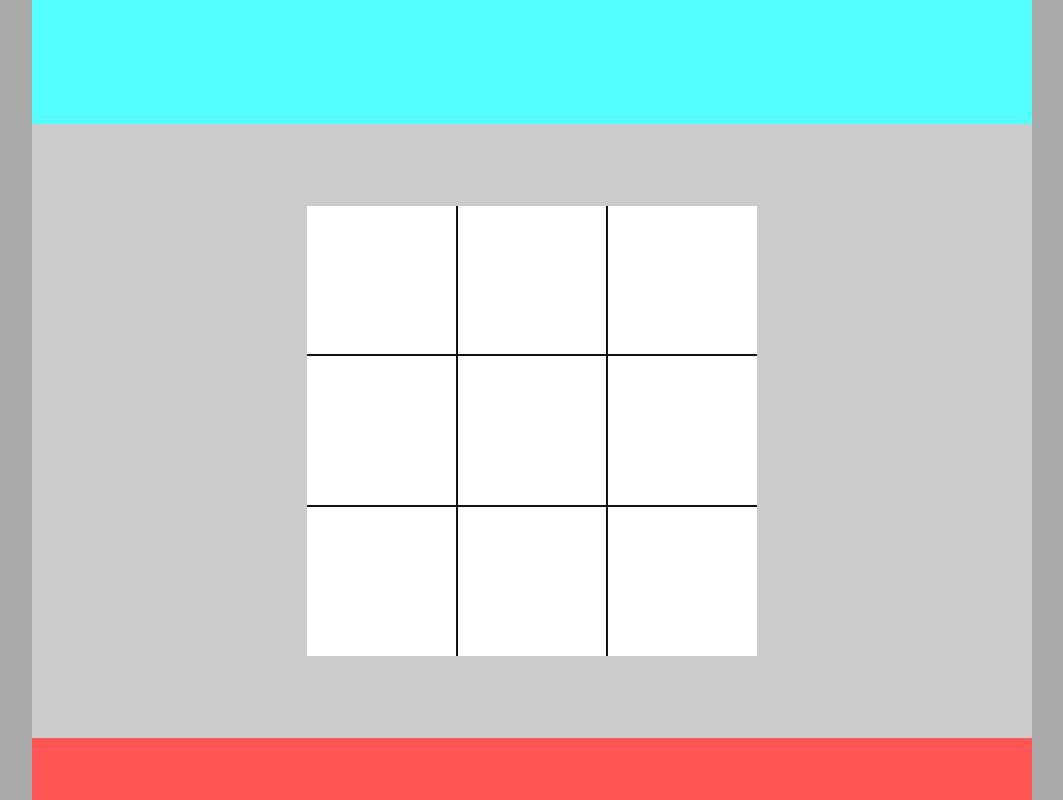
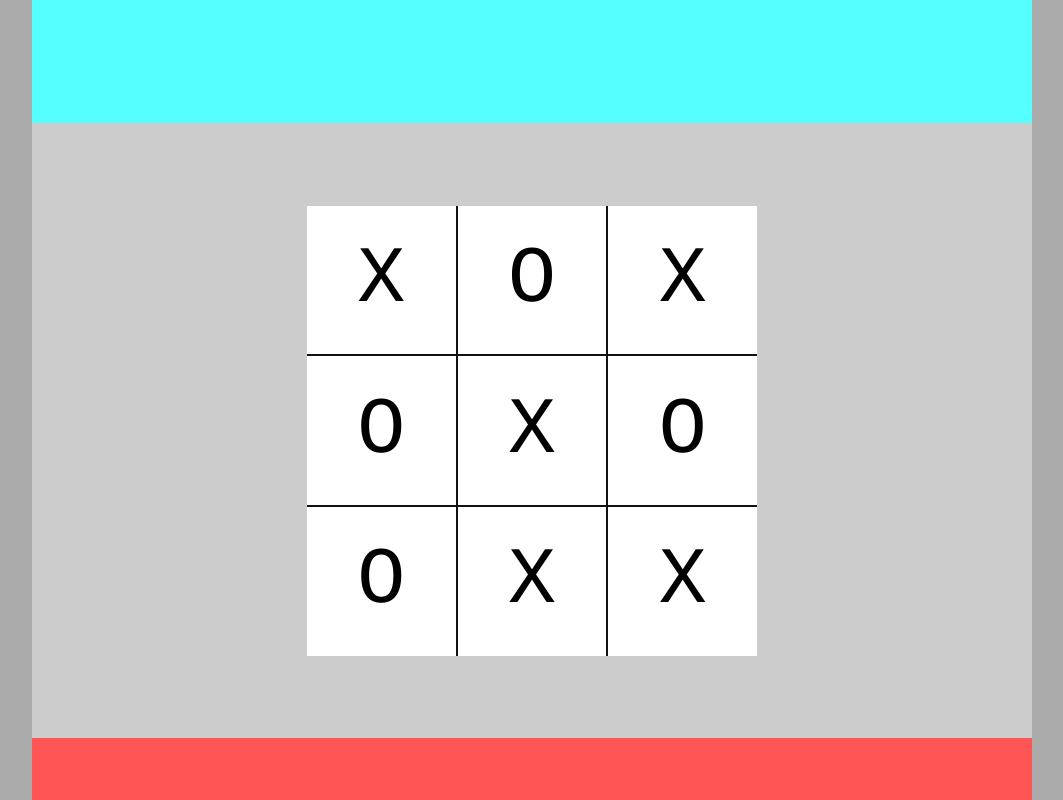
Before and after one commit to MongrelArchitect/tic-tac-toe, a website: page index.html in a window 1280 px wide. Shown: the whole page, without its empty margins (108-1171 px from the left). Drawn offline with Linux system fonts and the light colour scheme.

Commit message:
Draw the gameboard

```diff
--- a/script.js
+++ b/script.js
@@ -0,0 +1,18 @@
+const gameBoard = (() => {
+  const board = ['X', 'O', 'X', 'O', 'X', 'O', 'O', 'X', 'X'];
+
+  return { board };
+})();
+
+const displayControl = (() => {
+  const drawBoard = () => {
+    const gridCells = document.querySelectorAll('.grid-cell');
+    for (let i = 0; i < gridCells.length; i += 1) {
+      gridCells[i].textContent = gameBoard.board[i];
+    }
+  };
+
+  return { drawBoard };
+})();
+
+displayControl.drawBoard();
--- a/styles/style.css
+++ b/styles/style.css
@@ -40,7 +40,17 @@ body {
 }
 
 .grid-cell {
+  align-items: center;
   background: #fff;
+  cursor: pointer;
+  display: flex;
+  font-family: "Courier", monospace;
+  font-size: 5rem;
+  justify-content: center;
+}
+
+.grid-cell:hover {
+  background: #eee;
 }
 
 .header {
```
